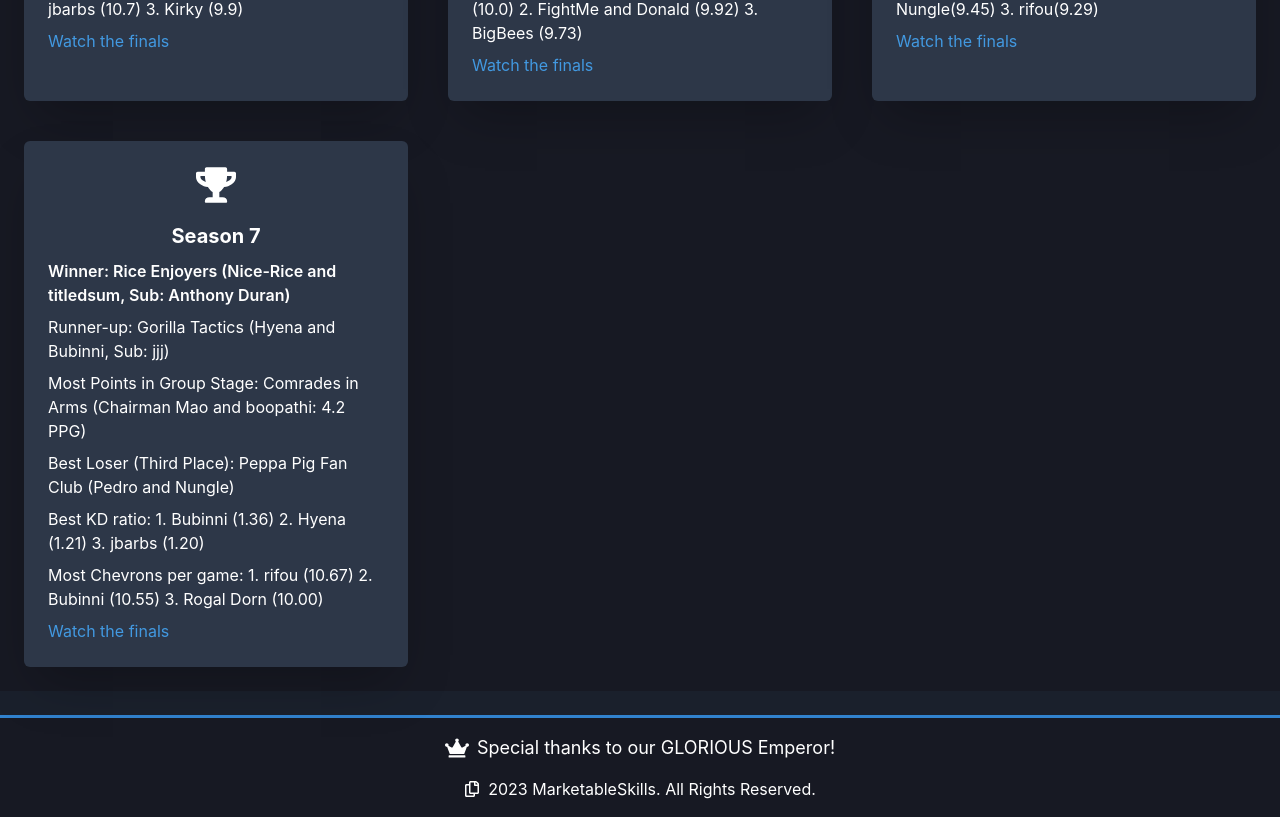
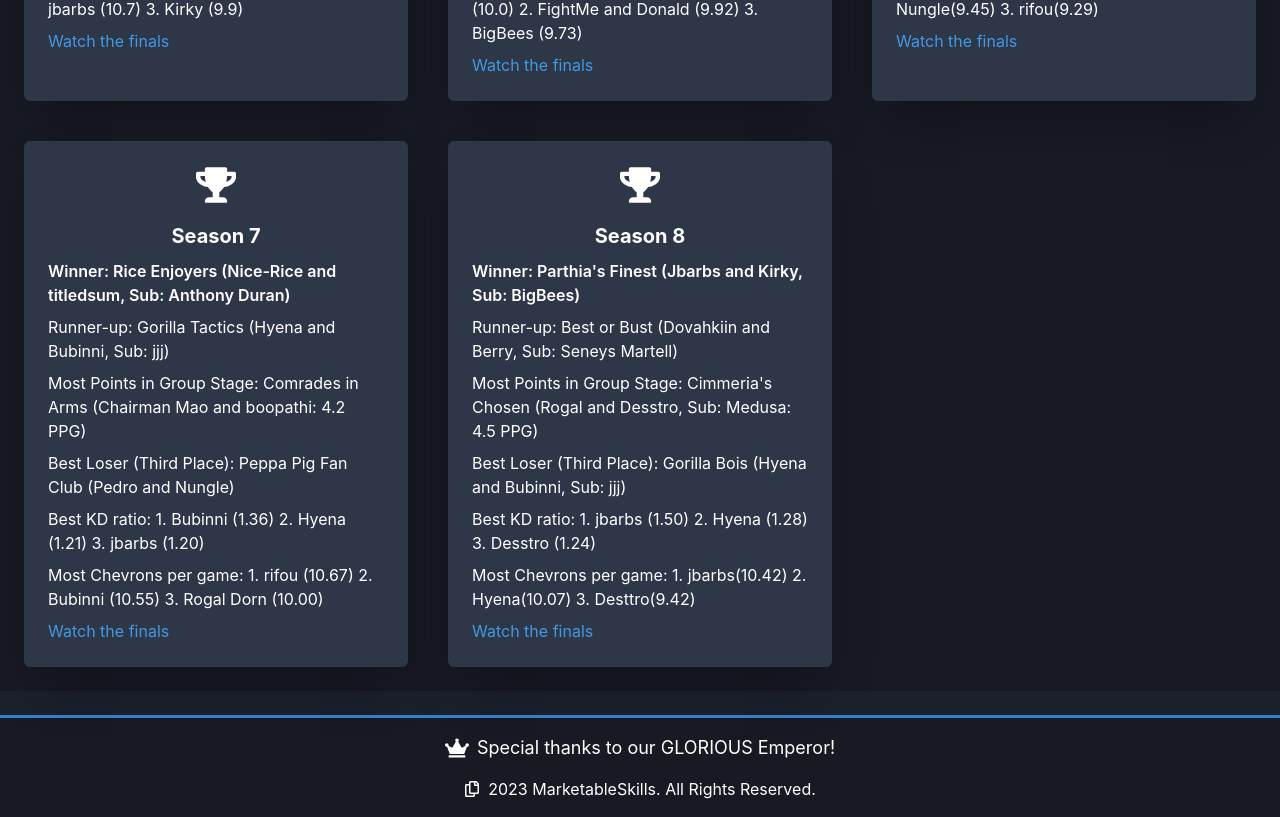
Before and after one commit to bobitsvetkov/tw-website, a React (Vite) app in the folder tw-project/: page /champions in a window 1280 px wide. Shown: the part 914-1731 px from the top of the page. Built offline with nearby package versions, Linux system fonts and the light colour scheme.

Commit message:
update: update historical records

```diff
--- a/tw-project/src/components/Champions/Champions.tsx
+++ b/tw-project/src/components/Champions/Champions.tsx
@@ -67,12 +67,16 @@ const Champions: React.FC = () => {
             mostChevrons: "1. rifou (10.67) 2. Bubinni (10.55) 3. Rogal Dorn (10.00)",
             finalsLink: "https://www.youtube.com/watch?v=VaFPdz1XObQ"
         },
-        // {
-        //     season: "Season 8",
-        //     winner: "Grass Touchers (WhosMrBubbles and xAizenTTV, Sub: Saturate)",
-        //     runnerUp: "Parthia's Finest (Kirky and Donald, Sub: BigBees)",
-        //     mostPoints: "SweetTeaLovers (Moist Blueberry and msheat, Sub: captain: 2.0 PPG)"
-        // },
+        {
+            season: "Season 8",
+            winner: "Parthia's Finest (Jbarbs and Kirky, Sub: BigBees)",
+            runnerUp: "Best or Bust (Dovahkiin and Berry, Sub: Seneys Martell)",
+            mostPoints: "Cimmeria's Chosen (Rogal and Desstro, Sub: Medusa: 4.5 PPG)",
+            thirdPlace: "Gorilla Bois (Hyena and Bubinni, Sub: jjj)",
+            topKD: "1. jbarbs (1.50) 2. Hyena (1.28) 3. Desstro (1.24)",
+            mostChevrons: "1. jbarbs(10.42) 2. Hyena(10.07) 3. Desttro(9.42)",
+            finalsLink: "https://www.youtube.com/watch?v=Zr7FCWC9D2U"
+        },
     ];
     const cardBg = "gray.700"; // Lighter shade of gray for the card
     const cardColor = "white"; // White text color
```
